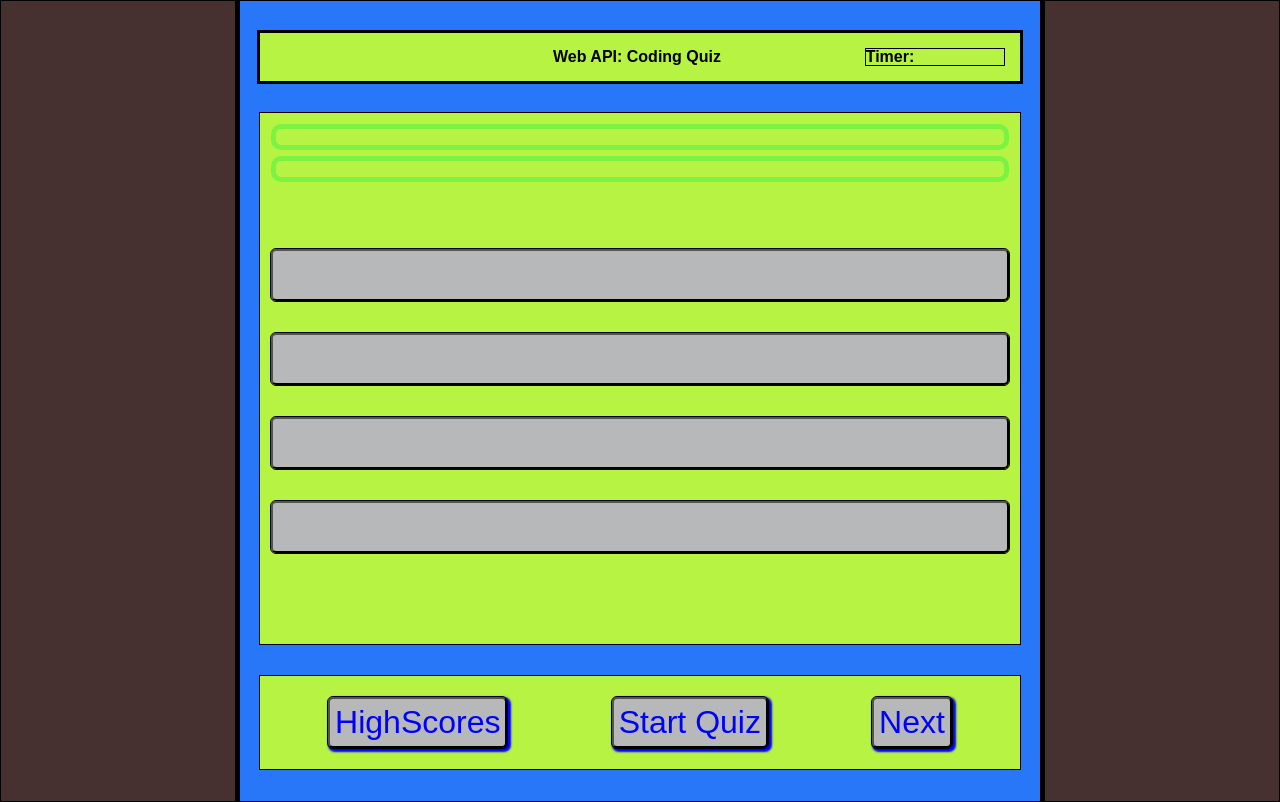
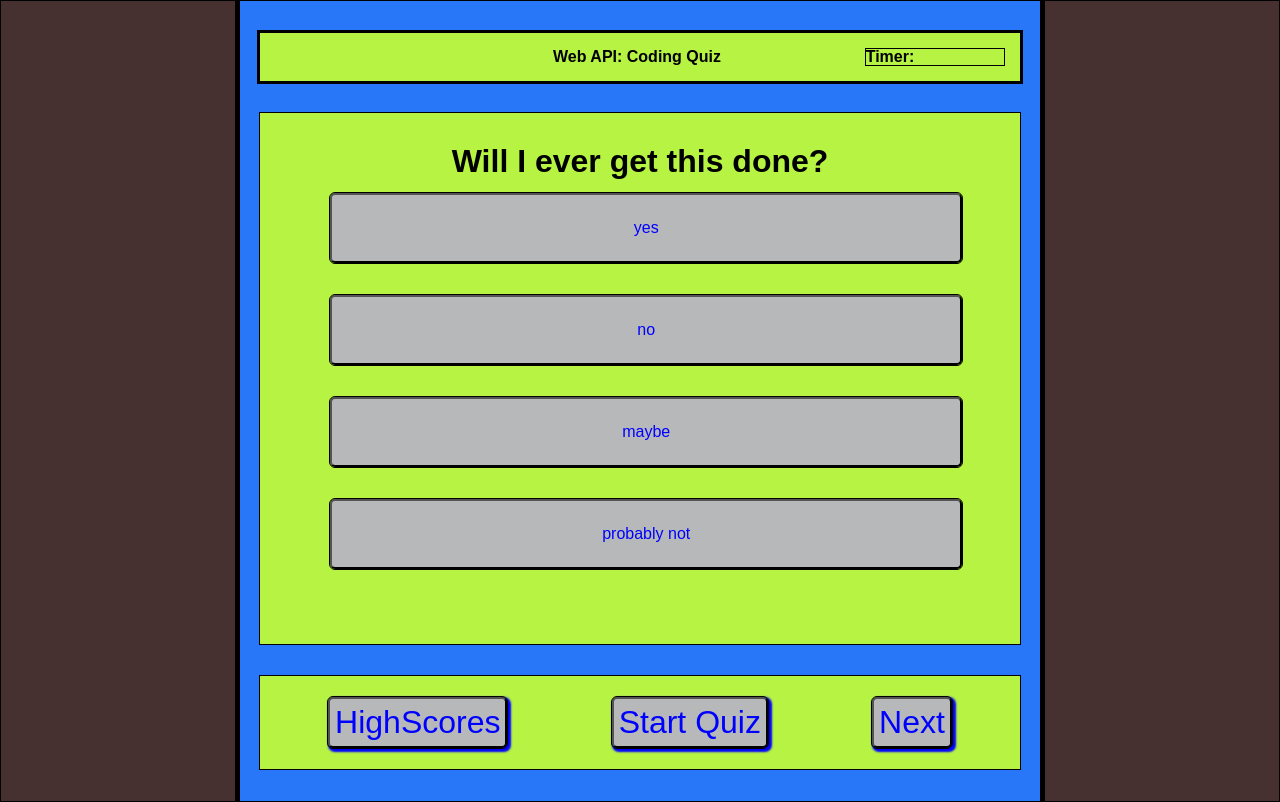
Before and after one commit to jandrewanderson/web-api-code-quiz, a plain HTML site: page index2.html in a window 1280 px wide. Drawn offline with Linux system fonts and the light colour scheme.

Commit message:
I loaded a single question. I can now increase score on correct answer and decrease time left on wrong answer.

```diff
--- a/assets/css/style2.css
+++ b/assets/css/style2.css
@@ -107,13 +107,13 @@
     padding: 1.5rem;
 }
 
-.answer-content{
+#answer-content{
     display: flex;
     flex-direction: column;
     justify-content: center;
     align-items: center;
 }
-.answer-content button {
+#answer-content button {
     width: 97%;
 }
 
--- a/assets/js/script2.js
+++ b/assets/js/script2.js
@@ -11,6 +11,12 @@ var timerEl = document.querySelector("#countdown");
 //the answer buttons
 var ansContent = document.querySelector("answer-content");
 var ansValue = false;
+
+//var for the overall score of the current run
+var score = 0;
+
+//var for the overall timer; timeLeft
+var timeLeft = 120;
 
 //eventListeners
 //listeners for my buttons
@@ -27,7 +33,7 @@ function startGame (){
 
 //this is the timer
 function countdown() {
-    var timeLeft = 120;
+
     var timeInterval = setInterval(function () {
       //
       timeLeft--;
@@ -40,10 +46,52 @@ function countdown() {
     }, 1000);
 }
 
+//this is what will load the next question.
 function goToNextQuestion(){
-
+    if (question1){
+        return;
+        question2();
     }
 
+    if (question2){
+        return;
+        question3();
+    }
+    if (question3){
+        return;
+        question4();
+    }
+    if (question4){
+        return;
+        question5();
+    }
+    if (question5){
+        return;
+        question6();
+    }
+    if (question6){
+        return;
+        question7();
+    }
+    if (question7){
+        return;
+        question8();
+    }
+    if (question8){
+        return;
+        question9();
+    }
+    if (question9){
+        return;
+        question10();
+    }
+    if (question10){
+        endgame();
+    }
+}
+
+
+//this function will display the highscore
 function displayHighScore(){
     if (document.getElementById("highscore").style.display == "none"){
     document.getElementById("highscore").style.display = "inherit";
@@ -51,3 +99,87 @@ function countdown() {
         document.getElementById("highscore").style.display = "none";
     }
 }
+
+var item1 = document.getElementById("item1");
+var questionBody = document.getElementById("questions");
+var answerContent = document.getElementById("answer-content");
+
+
+function question1(){
+
+    //variables for the question and answers
+    var question = "Will I ever get this done?";
+    var answers1 = "yes";
+    var answers2 = "no";
+    var answers3 = "maybe";
+    var answers4 = "probably not";
+
+    //creating variables for each answer button
+    var questionContainer = document.createElement("div");
+    questionContainer.textContent = question;
+    var answerlist1 = document.createElement("button");
+    answerlist1.textContent = answers1;
+    var answerlist2 = document.createElement("button");
+    answerlist2.textContent = answers2;
+    var answerlist3 = document.createElement("button");
+    answerlist3.textContent = answers3;
+    var answerlist4 = document.createElement("button");
+    answerlist4.textContent = answers4;
+
+    //appends for the new quetsion and buttons
+    answerContent.appendChild(questionContainer);
+    questionContainer.appendChild(answerlist1);
+    questionContainer.appendChild(answerlist2);
+    questionContainer.appendChild(answerlist3);
+    questionContainer.appendChild(answerlist4);
+
+    //styling for quetsion and answers
+    questionContainer.setAttribute("style", "display: flex; flex-direction: column; width: 90%; height: 90%; font-size: 200%; font-weight: 700; padding: 1rem; margin-top: 1rem;")
+    answerlist1.setAttribute("style", "background-color: #b6b8b9; color: blue; outline: 1px solid black; border-radius: 5px; margin: 1rem; padding: 1.5rem; font-size: 50%; ");
+    answerlist2.setAttribute("style", "background-color: #b6b8b9; color: blue; outline: 1px solid black; border-radius: 5px; margin: 1rem; padding: 1.5rem; font-size: 50%;");
+    answerlist3.setAttribute("style", "background-color: #b6b8b9; color: blue; outline: 1px solid black; border-radius: 5px; margin: 1rem; padding: 1.5rem; font-size: 50%;");
+    answerlist4.setAttribute("style", "background-color: #b6b8b9; color: blue; outline: 1px solid black; border-radius: 5px; margin: 1rem; padding: 1.5rem; font-size: 50%;");
+
+    //add hover effects
+        //mouse on
+
+        //mouse off
+            // answerlist1.addEventListener("mouseout", function(event){
+            //     answerlist1.setAttribute("style", "background-color: #b6b8b9; color: blue; outline: 1px solid black; border-radius: 5px; margin: 1rem; padding: 1.5rem;");
+
+    //create eventListener
+    answerlist1.addEventListener("click", wrong);
+    answerlist2.addEventListener("click", wrong);
+    answerlist3.addEventListener("click", correct);
+    answerlist4.addEventListener("click", wrong);
+
+    function correct(){
+        if (score === 0){
+            score = score+1;
+        }
+        console.log(score);
+        answerlist3.setAttribute("style", "background-color: #00a2ff; color: black; outline: 3px solid black; border-radius: 5px; margin: 1rem; padding 1.5rem; font-size: 50%; height: 5.3rem;");
+    }
+    function wrong(){
+        timeLeft = (timeLeft - 5);
+    }
+
+}
+question1();
+
+
+
+
+
+//this might be a way to insert questions into the body.
+    // for ( var i=0; i< questions.length; i++) {
+    //     var questionContainer = document.createElement("div");
+    //     questionContainer.textContent = questions[i].question;
+
+    //     var choices = questions[i].choices;
+    //     for (var opt in choices) {
+    //         var newBtn = document.createElement("button");
+    //         answerContent.appendChild(newBtn);
+    //     }
+    //     answerContent.appendChild(questionContainer);
+    // };
--- a/index2.html
+++ b/index2.html
@@ -23,15 +23,13 @@
 
         <section class="section-body">
             <div id="questions">
-                <div>
-                    <h3 class="question-number"></h3>
-                    <h4 class="question-content"></h4>
-                    <div class="answer-content">
-                        <button class="list-item item1"></button>
-                        <button class="list-item item2"></button>
-                        <button class="list-item item3"></button>
-                        <button class="list-item item4"></button>
-                    </div>
+                <!-- <h3 class="question-number"></h3>
+                <h4 class="question-content"></h4> -->
+                <div id="answer-content">
+                    <!-- <button class="list-item" id="item1"></button>
+                    <button class="list-item" id="item2"></button>
+                    <button class="list-item" id="item3"></button>
+                    <button class="list-item" id="item4"></button> -->
                 </div>
             </div>
         </section>
```
Lines whose indentation alone changed are shown as unchanged.
